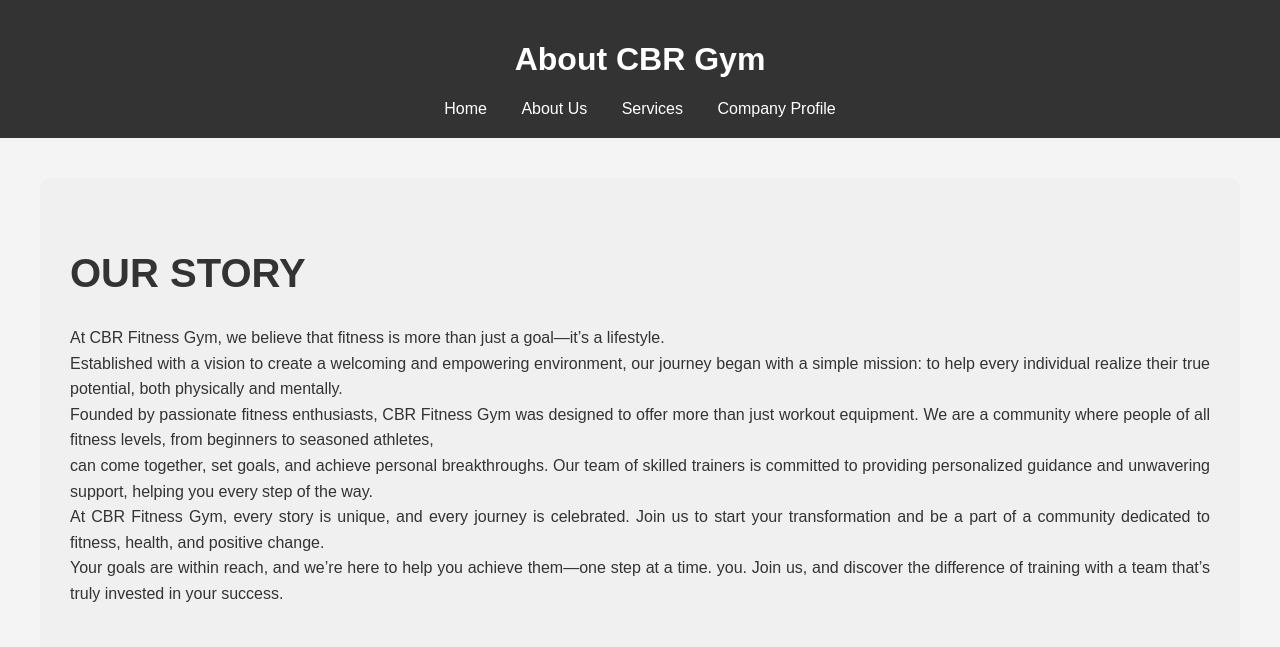
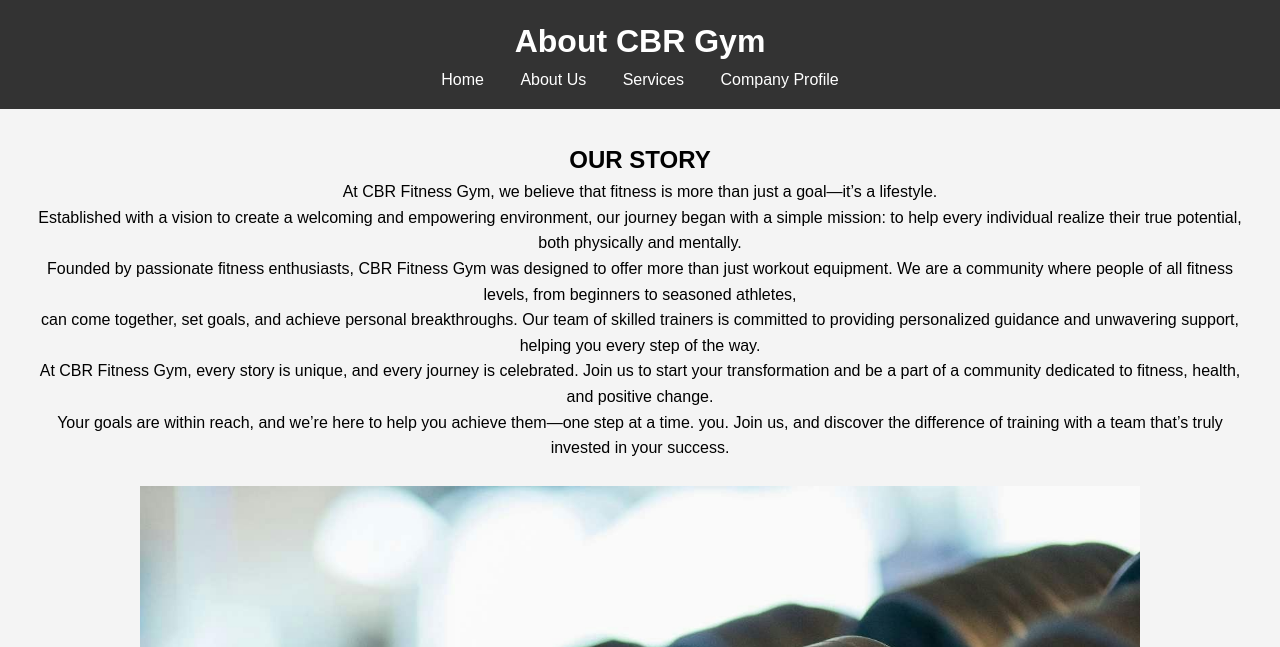
Before and after one commit to Archea0414/cbrgym, a PHP site: page /about.php in a window 1280 px wide. Shown: the top 647 px of the page. Run offline with PHP 8.4, Linux system fonts and the light colour scheme.

Commit message:
Add files via upload

```diff
--- a/assets/css/styles.css
+++ b/assets/css/styles.css
@@ -1,95 +1,50 @@
-/* styles.css */
- body {
-            font-family: "Century Gothic", sans-serif;
+* {
+    box-sizing: border-box;
     margin: 0;
     padding: 0;
+    font-family: Arial, sans-serif;
+}
+
+body {
+    line-height: 1.6;
     background-color: #f4f4f4;
-            color: #333;
 }
 
 header {
-            background-color: #333;
-            color: white;
-            padding: 20px 0;
+    background: #333;
+    color: #fff;
+    padding: 1rem;
     text-align: center;
 }
 
 header nav a {
-            color: white;
-            margin: 0 15px;
+    color: #fff;
+    margin: 0 1rem;
     text-decoration: none;
 }
 
-        main {
-            padding: 40px 20px;
-            max-width: 1200px;
-            margin: auto;
-            position: relative;
+.hero {
+    background: #f4f4f4;
+    text-align: center;
+    padding: 2rem 0;
 }
 
-        .profile-intro h2 {
-            font-size: 24px;
-            margin-top: 20px;
+.hero-image {
+    width: 100%;
+    max-height: 400px;
 }
 
-        .profile-intro p {
-            font-size: 16px;
-            line-height: 1.6;
+.intro, .services {
+    text-align: center;
+    margin: 2rem;
 }
 
-        .left-image {
-            position: center;
-            object-fit: cover;
-            border-radius: 15px;
+footer {
+    background: #333;
+    color: #fff;
+    text-align: center;
+    padding: 1rem 0;
+    position: relative;
+    bottom: 0;
+    width: 100%;
 }
-
-        .mission, .vision, .team {
-            background-color: #ffffff;
-            border-radius: 8px;
-            padding: 20px;
-            margin: 20px 0;
-            box-shadow: 0px 4px 8px rgba(0, 0, 0, 0.1);
-            position: center;
-        }
-
-        .mission {
-            background-color: #e0f7fa;
-        }
-
-        .vision {
-            background-color: #ffecb3;
-        }
-
-        .team {
-            background-color: #c8e6c9;
-        }
-
-        h3 {
-            margin-top: 10px;
-            font-size: 18px;
-            color: #333;
-        }
-.intro {
-  background-color: #f0f0f0; /* Light background color */
-  padding: 30px; /* Add padding around the text */
-  border-radius: 10px; /* Rounded corners */
-  text-align: justify; /* Justify the text */
-  font-family: Century Gothic, sans-serif; /* Set Century Gothic font */
-  line-height: 1.6; /* Adjust line spacing */
-  margin-bottom: 30px; /* Add space between sections */
-}
-
-.intro h1 {
-  font-size: 2.5em; /* Larger heading size */
-  margin-bottom: 20px; /* Add space below heading */
-}
-
-.intro ul {
-  list-style-type: disc; /* Add bullet points to the list */
-  margin-top: 20px; /* Add space above list */
-  padding-left: 30px; /* Indent the list items */
-}
-
-.intro p {
-  margin-bottom: 15px; /* Add space between paragraphs */
-}
```
Also changed, not shown: assets/images/1.jpg (added), assets/images/2.jpg (added), assets/images/3.jpg (added), assets/images/4.jpg (added), assets/images/5.jpg (added), assets/images/6.jpg (added), assets/images/7.jpg (added), assets/images/8.jpg (added), assets/images/9.jpg (added), assets/images/int1.jpg (added), assets/images/int3.jpg (added), assets/images/profile.jpg (added), 7 other files. Lines whose indentation alone changed are shown as unchanged.
